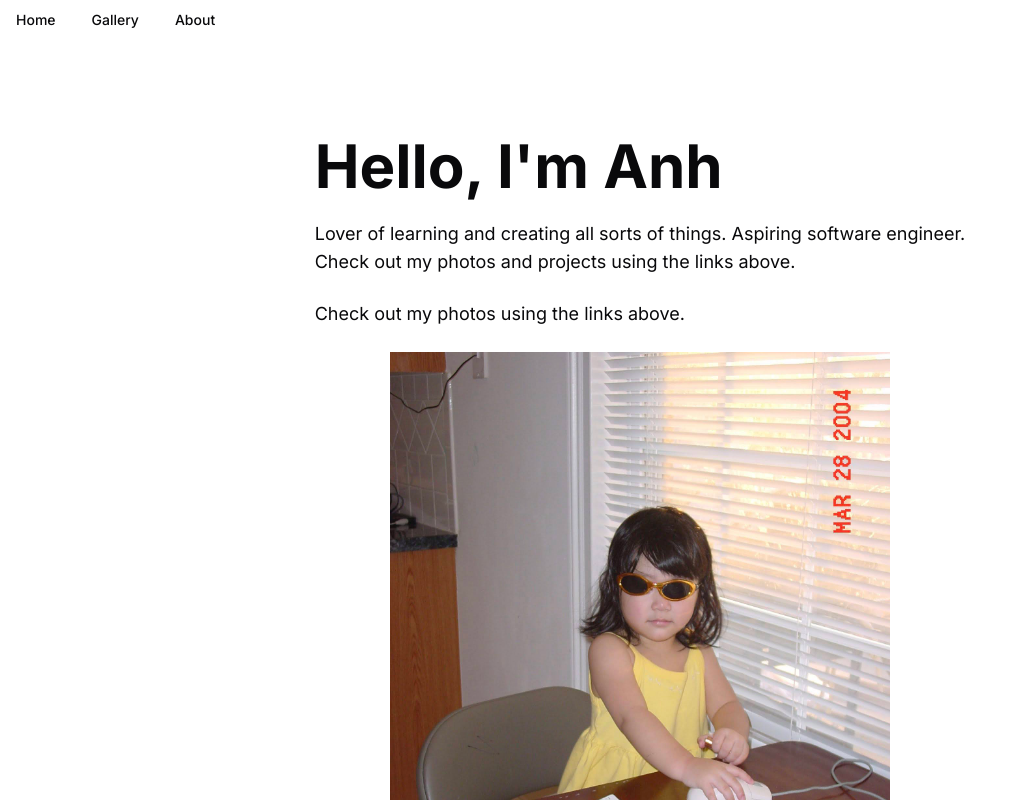
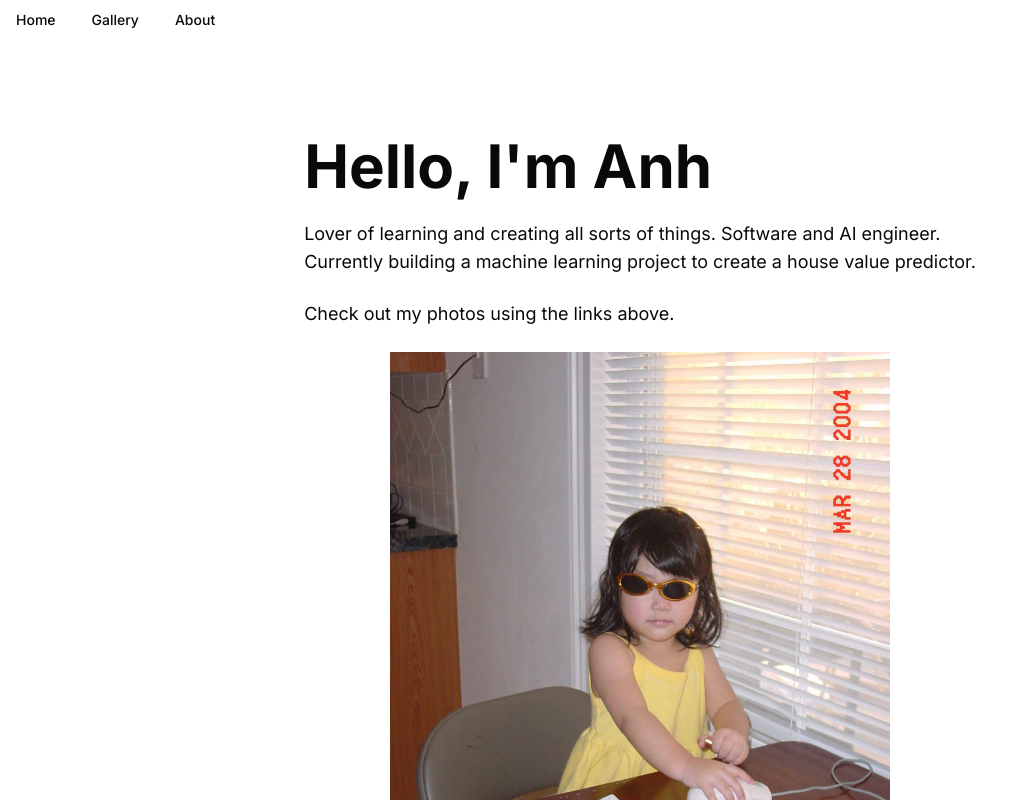
Before and after one commit to htdanganh/portfolio, a Next.js app: page / in a window 1280 px wide. Shown: the top 800 px of the page, without its empty margins (0-1021 px from the left). Built offline with nearby package versions, Linux system fonts and the light colour scheme.

Commit message:
Edited content

```diff
--- a/src/app/page.tsx
+++ b/src/app/page.tsx
@@ -13,8 +13,8 @@ export default function Home() {
                 Hello, I'm Anh
             </h1>
             <br />
-            <p className="text-lg"> Lover of learning and creating all sorts of things. Aspiring software engineer. </p>
-            <p className="text-lg"> Check out my photos and projects using the links above. </p>
+            <p className="text-lg"> Lover of learning and creating all sorts of things. Software and AI engineer. </p>
+            <p className="text-lg"> Currently building a machine learning project to create a house value predictor. </p>
             <br />
             <p className="text-lg"> Check out my photos using the links above. </p>
           </div>
```
